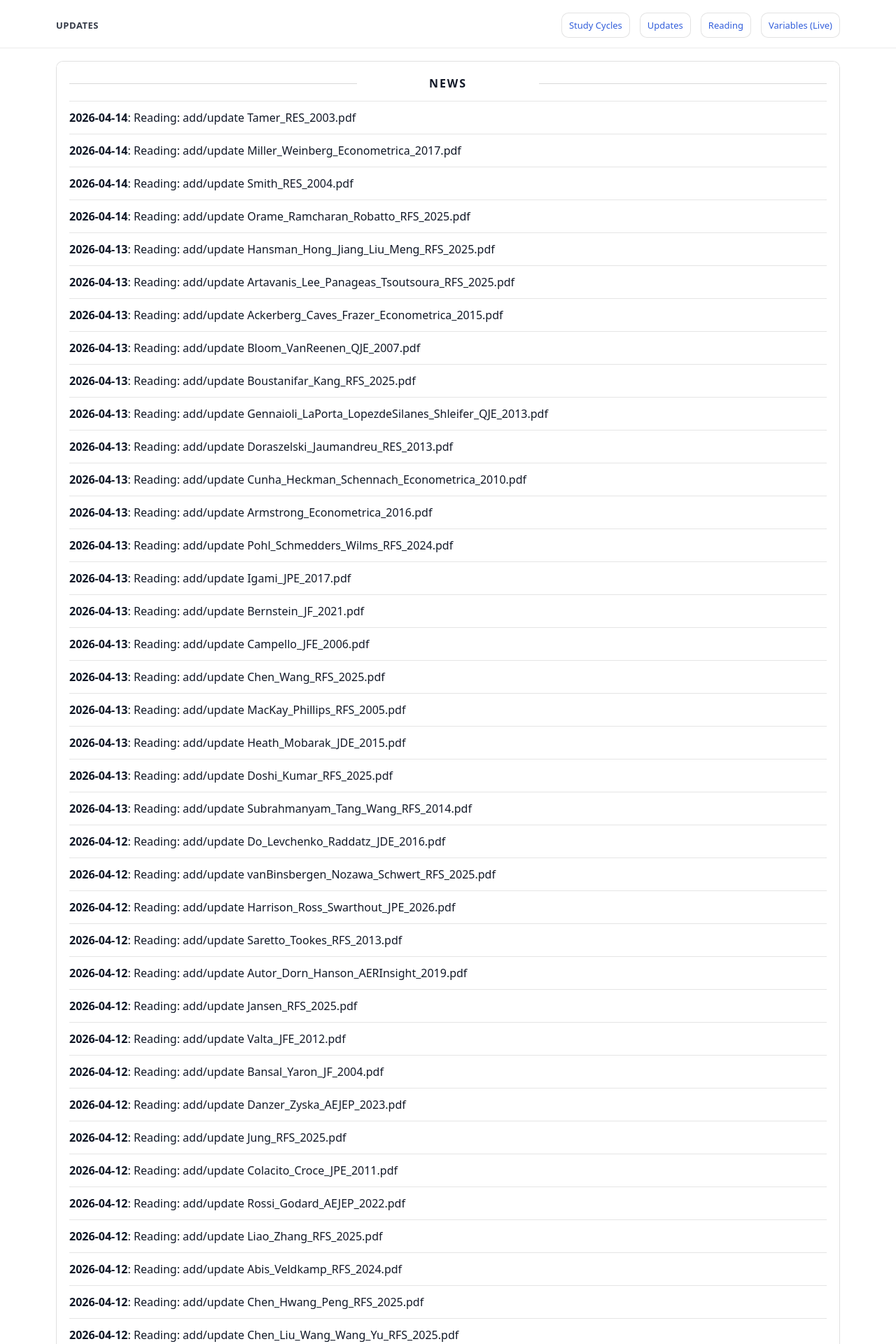
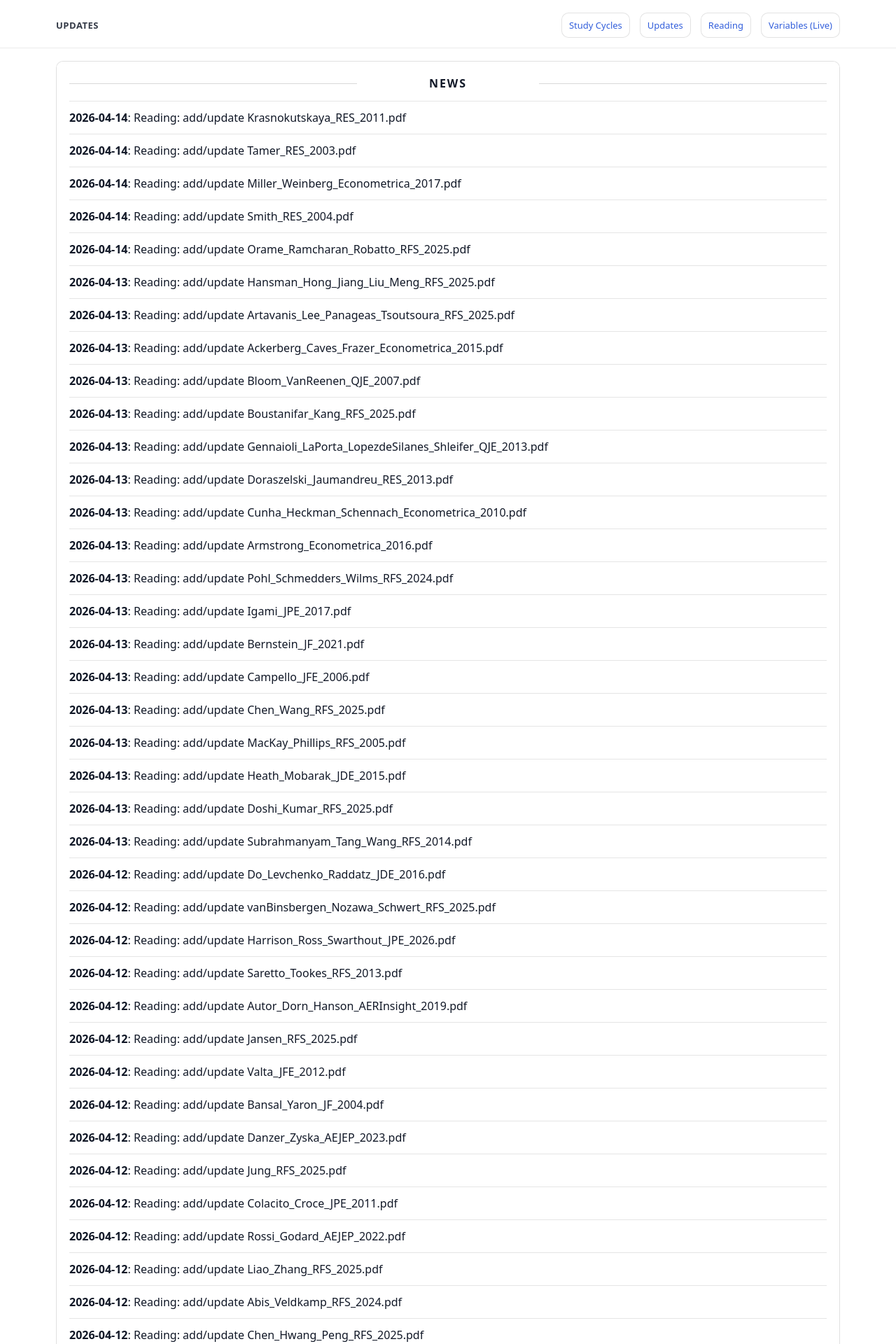
Before and after one commit to yaxinzn/study-archive, a Jekyll site: the page built from updates/index.md, in a window 1280 px wide. Shown: the top 1920 px of the page at 70% size. Built offline with Jekyll 4.4.1, drawn with Linux system fonts in a browser that asks for light colours; some of the changed text lies outside the part shown.

Commit message:
chore: update NEWS feed

```diff
--- a/_data/news.yml
+++ b/_data/news.yml
@@ -1,4 +1,7 @@
 # Auto-generated update history (sorted newest -> oldest). Do not edit manually.
+- ts: "1776120406"
+  date: "2026-04-14"
+  title: "Reading: add/update Krasnokutskaya_RES_2011.pdf"
 - ts: "1776118532"
   date: "2026-04-14"
   title: "Reading: add/update Tamer_RES_2003.pdf"
```
